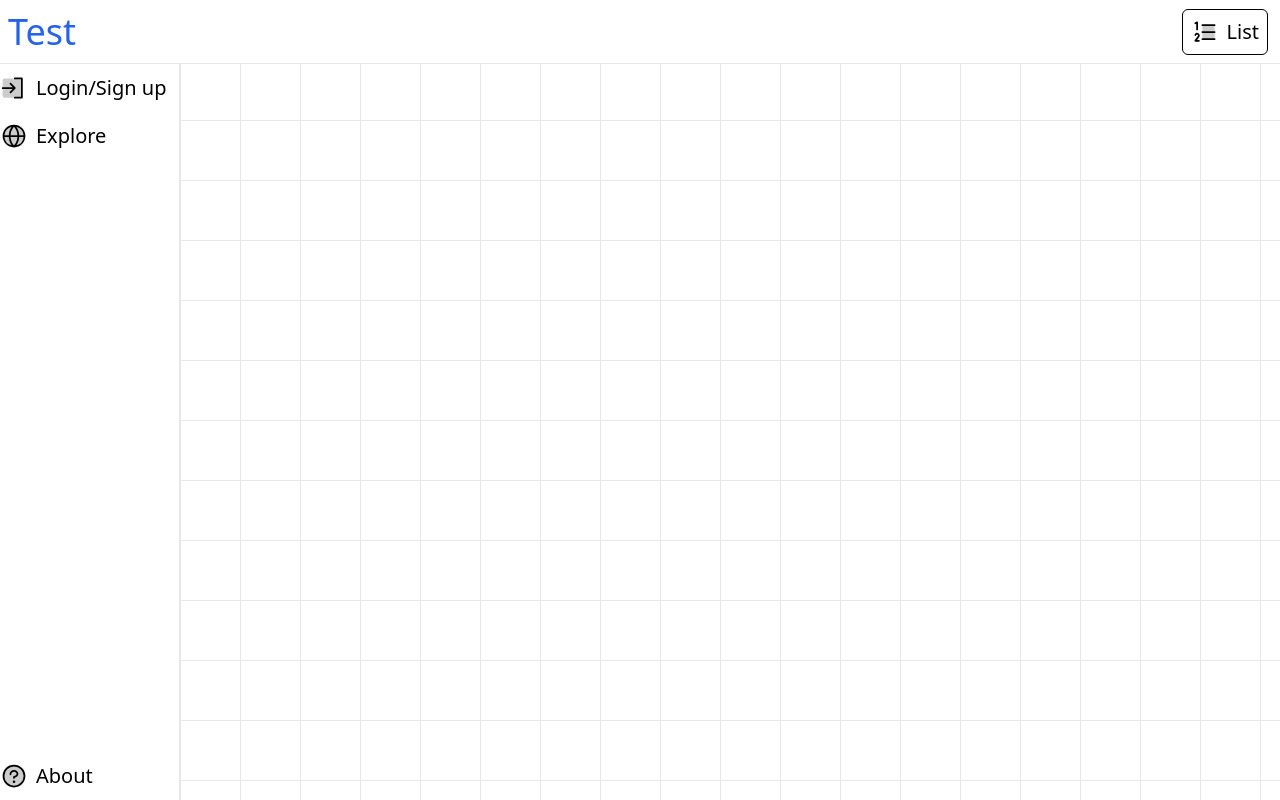
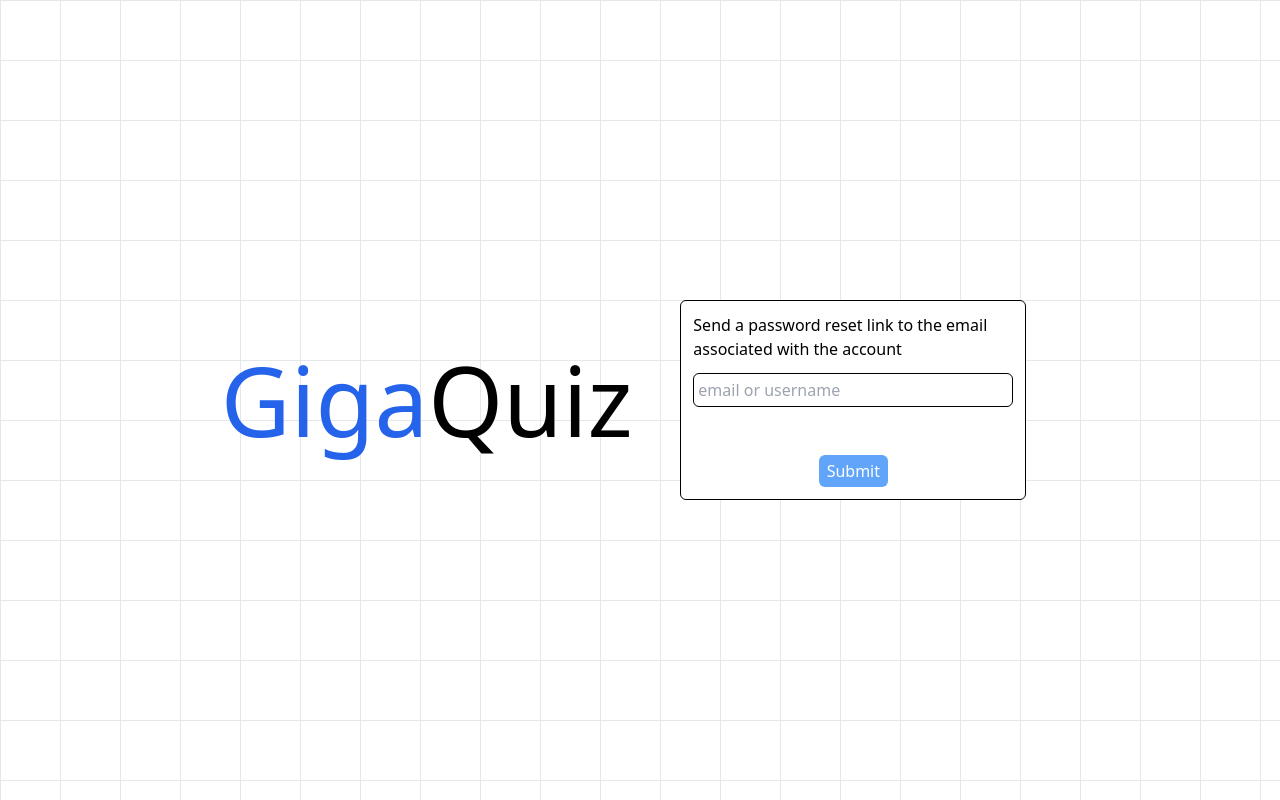
Before and after one commit to marko-kreso/flash-quiz, a Nuxt app: page /forgot in a window 1280 px wide. Built offline with nearby package versions, Linux system fonts and the light colour scheme.

Commit message:
added password reset link

```diff
--- /dev/null
+++ b/pages/forgot.vue
@@ -0,0 +1,28 @@
+<template>
+    <main class="h-dvh">
+        <div class="absolute top-1/2 left-1/3 text-8xl -translate-y-1/2 -translate-x-1/2">
+        <span class="text-blue-600">Giga</span>Quiz
+        </div>
+        <div class="bg-white absolute top-1/2 left-2/3 p-3 border border-black rounded-md -translate-y-1/2 -translate-x-1/2">
+            <form class="flex flex-col items-center gap-3">
+                <div class="w-80">
+                Send a password reset link to the email associated with the account
+                </div>
+                <input class="border border-black rounded-md p-1 w-80 " name="username" placeholder="email or username" type="text" required><br>
+                <div class="flex flex-row justify-evenly w-full">
+                <button class="px-2 py-1 bg-blue-400 rounded-md text-white">Submit</button>
+                </div>
+            </form>
+        </div>
+    </main>
+</template>
+
+<script lang="ts" setup>
+  definePageMeta({
+    layout: 'blank'
+  })
+</script>
+
+<style>
+
+</style>
--- a/pages/login.vue
+++ b/pages/login.vue
@@ -1,7 +1,7 @@
 <template>
   <main class="h-dvh">
     <div class="absolute top-1/2 left-1/3 text-8xl -translate-y-1/2 -translate-x-1/2">
-      GigaQuiz
+      <span class="text-blue-600">Giga</span>Quiz
     </div>
     <div class="bg-white absolute top-1/2 left-2/3 p-3 border border-black rounded-md -translate-y-1/2 -translate-x-1/2">
       <TabView :tabs="[{name: 'login', text:'Login'}, {name: 'Signup', text: 'Sign up'}]">
@@ -11,7 +11,7 @@
           <input class="border border-black rounded-md p-1 w-80 " name="username" placeholder="email or username" type="text" required><br>
           <input class="border border-black rounded-md p-1 w-80 " name="password" placeholder="password" type="password" required><br>
           <div class="flex flex-row justify-evenly w-full">
-            <button class="px-2 py-1 bg-blue-400 rounded-md text-white">Submit</button>  forgot password?
+            <button class="px-2 py-1 bg-blue-400 rounded-md text-white">Submit</button> <NuxtLink to="/forgot">forgot password?</NuxtLink>
           </div>
         </form>
       </template>
```
